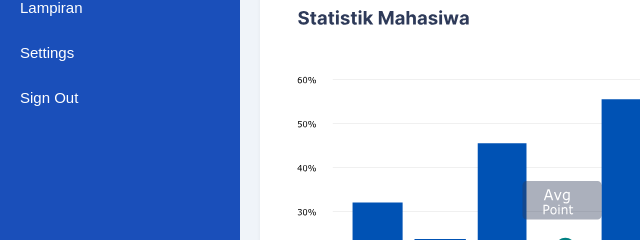
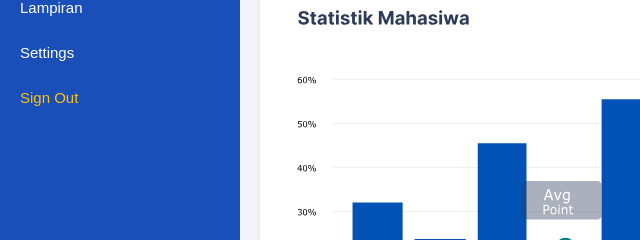
Before and after one commit to natasyaaulia28/Dashboard-Royal, a plain HTML site: page index.html in a window 1280 px wide. Shown: the part 375-615 px from the top of the page, 0-640 px from the left. Drawn offline with Linux system fonts and the light colour scheme.

Commit message:
Update style.css

```diff
--- a/style.css
+++ b/style.css
@@ -76,6 +76,10 @@ body {
 .main {
     grid-area: main;
     padding: 20px;
+}
+
+.menu-signout {
+    color: #ffc107 !important;
 }
 
 .banner {
```
